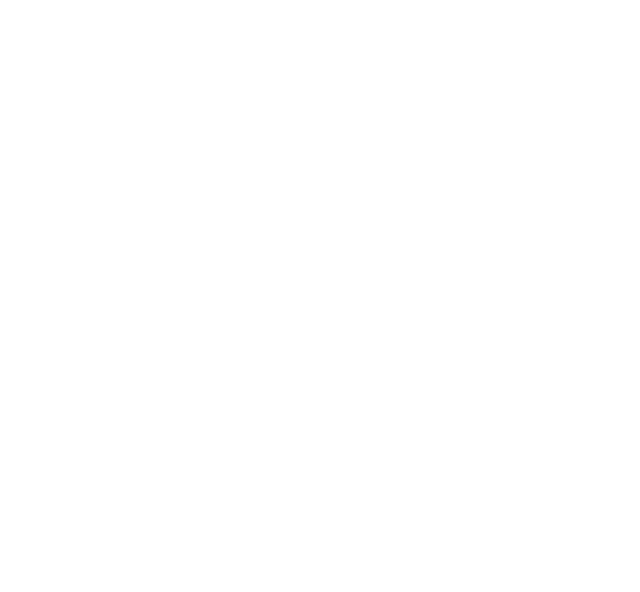
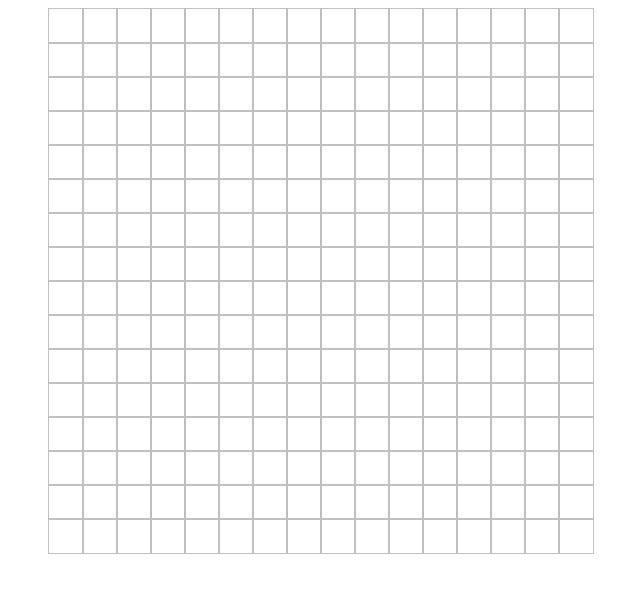
Before and after one commit to jessiejalca/etch-a-sketch, a plain HTML site: page index.html in a window 1280 px wide. Shown: the whole page, without its empty margins (320-960 px from the left). Drawn offline with Linux system fonts and the light colour scheme.

Commit message:
Create a drawing grid

```diff
--- a/index.html
+++ b/index.html
@@ -5,6 +5,9 @@
         <title>Etch-A-Sketch</title>
     </head>
     <body>
+        <div class="container">
+
+        </div>
         <script src="script.js"></script>
     </body>
 </html>
--- a/script.js
+++ b/script.js
@@ -0,0 +1,18 @@
+let container = document.querySelector('.container');
+let div;
+
+makeGrid(16, 16);
+
+// Generating the drawing grid
+function makeGrid(x, y) {
+    container.style['grid-template'] =
+    `repeat(${x}, 34px) / repeat(${y}, 34px)`;
+
+    for (let i = 0; i < x; i++) {
+        for (let j = 0; j < y; j++) {
+            div = document.createElement('div');
+            div.classList.add('cell');
+            container.appendChild(div);
+        }
+    }
+}
--- a/style.css
+++ b/style.css
@@ -0,0 +1,12 @@
+.container {
+    display: grid;
+    justify-content: center;
+    text-align: center;
+}
+
+.cell {
+    display: flex;
+    border: .2px solid silver;
+    height: 34px;
+    width: 34px;
+}
```
